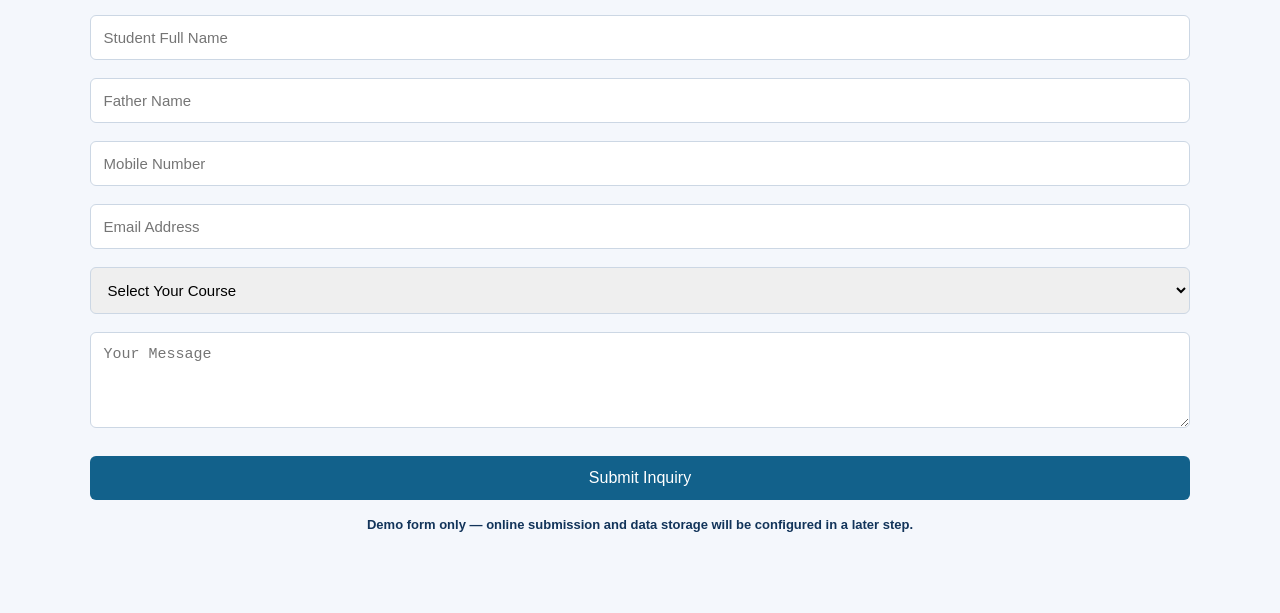
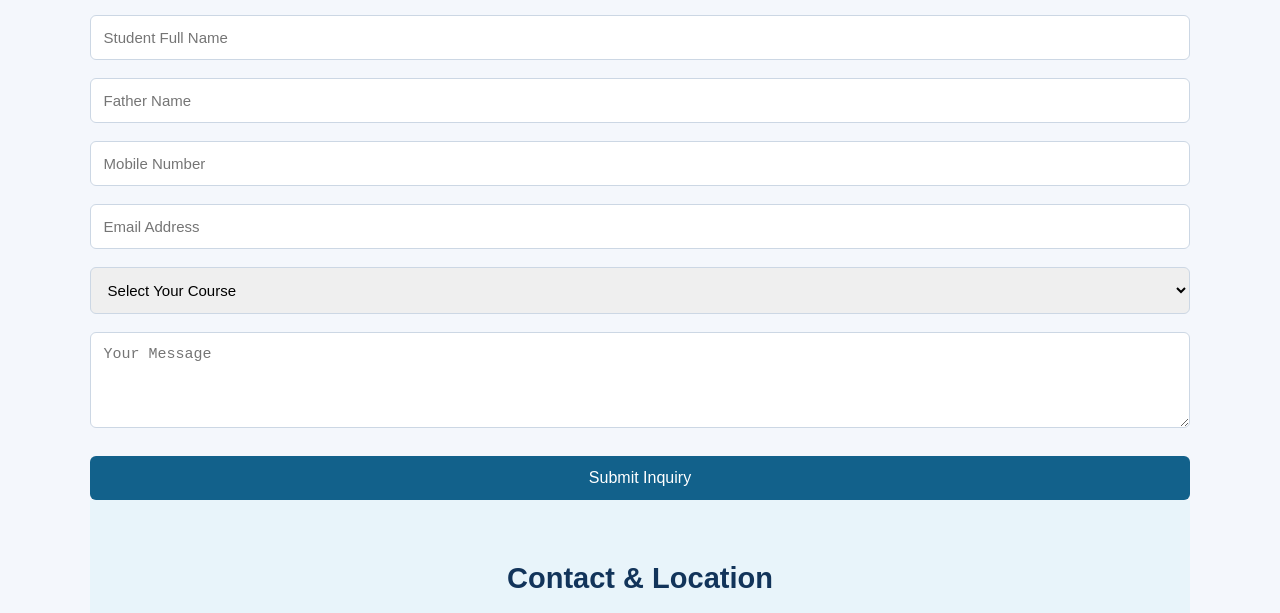
Before and after one commit to deveroaziz430-dev/Paradox-academy-website, a plain HTML site: page index.html in a window 1280 px wide. Shown: the part 1786-2399 px from the top of the page. Drawn offline with Linux system fonts and the light colour scheme.

Commit message:
Remove demo form message from index.html
Removed demo form message from the contact section.

```diff
--- a/index.html
+++ b/index.html
@@ -121,8 +121,7 @@ Loading…
   </select>
   <textarea placeholder="Your Message" rows="4"></textarea>
   <button type="submit">Submit Inquiry</button>
- </form>
- <p style="text-align:center;margin-top:15px;font-size:13px">Demo form only — online submission and data storage will be configured in a later step.</p>
+ </form
 </section>
 
 <section class="highlight" id="contact">
```
